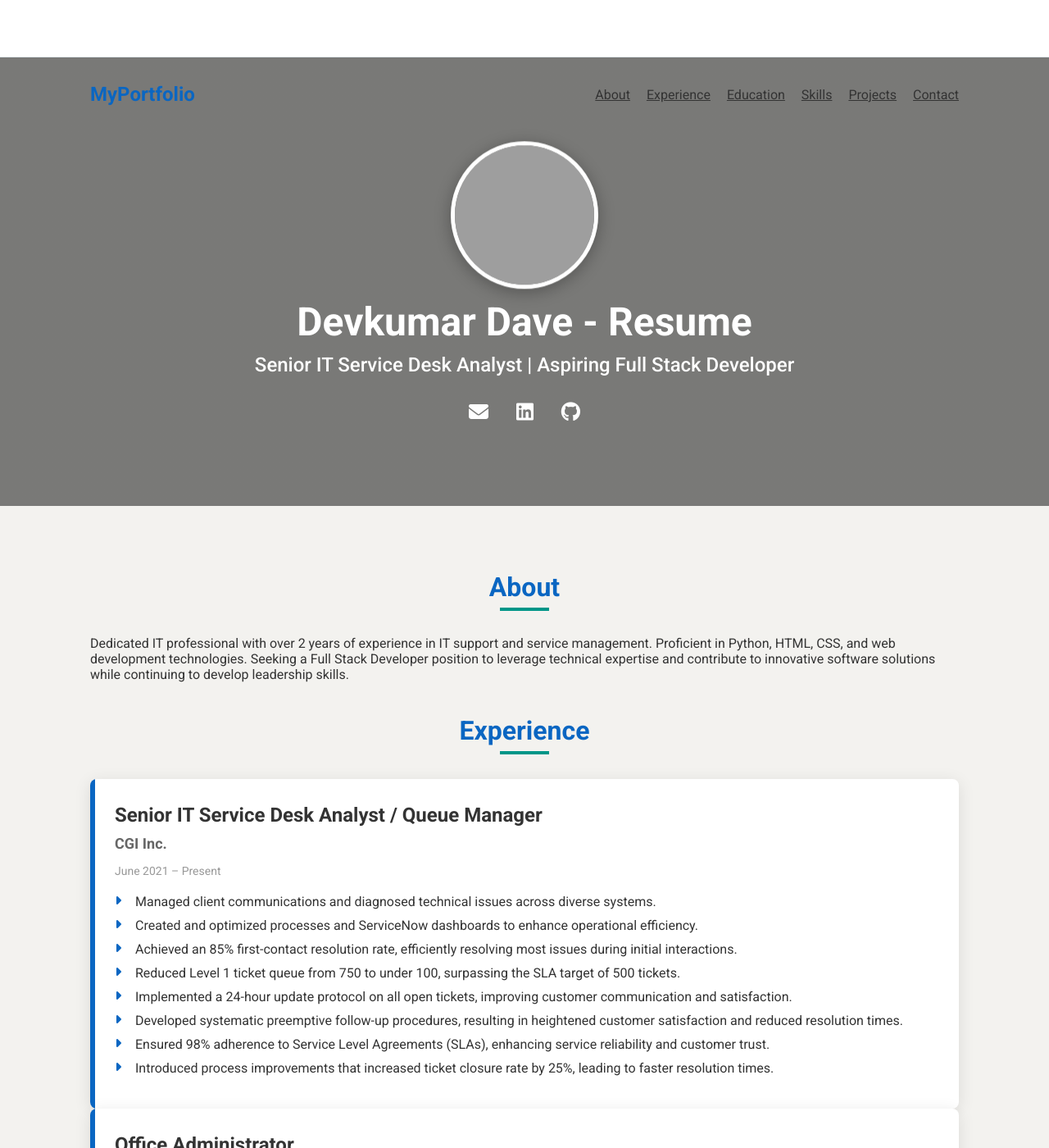
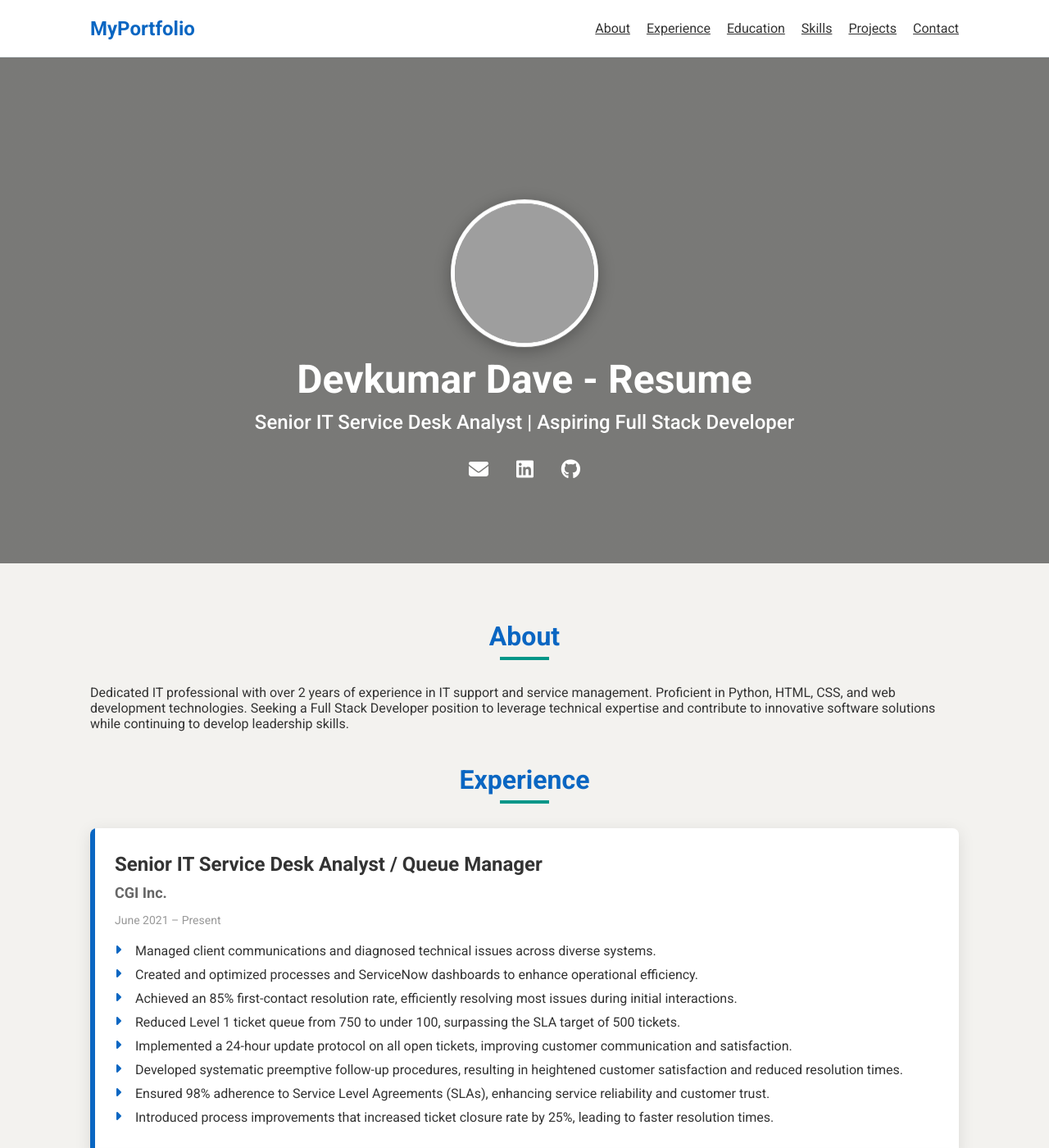
Before and after one commit to devdave666/resume, a Jekyll site: the page built from index.md, in a window 1280 px wide and 1400 px high. Shown: the whole window at 82% size. Built offline with Jekyll 4.4.1, drawn with Linux system fonts in a browser that asks for light colours; a style sheet for code colours, icons or effects is not loaded; grey boxes are pictures that could not be loaded.

Commit message:
Update styles.css

```diff
--- a/assets/css/styles.css
+++ b/assets/css/styles.css
@@ -31,27 +31,32 @@ html {
 /* Navigation Bar */
 nav {
   position: fixed;
+  top: 0;
+  left: 0;
   width: 100%;
   background-color: #fff;
   border-bottom: 1px solid #e1e9ee;
-  z-index: 1; /* Lower than the profile picture's z-index */
+  z-index: 1000; /* Ensure the nav bar stays above other elements */
   height: 70px; /* Set the exact height of the nav bar */
 }
 
+/* Navigation Bar Container */
 nav .container {
   display: flex;
   justify-content: space-between;
   align-items: center;
-  height: 70px; /* Ensure the container matches the nav bar height */
-  padding: 0 20px; /* Adjust padding as needed */
+  height: 70px; /* Match the nav bar height */
+  padding: 0 20px;
 }
 
+/* Logo */
 nav .logo {
   font-size: 24px;
   font-weight: 700;
   color: var(--primary-color);
 }
 
+/* Navigation Links */
 nav ul {
   display: flex;
   list-style: none;
@@ -65,6 +70,7 @@ nav ul li a {
   color: var(--text-color);
   font-size: 16px;
   transition: color 0.3s;
+  line-height: 70px; /* Vertically center the links */
 }
 
 nav ul li a:hover {
@@ -82,8 +88,8 @@ nav ul li a:hover {
   color: #fff;
   text-align: center;
   padding: 150px 20px 100px;
-  /* Ensure overflow is visible */
   overflow: visible;
+  margin-top: 70px; /* Add margin to push down from the fixed nav bar */
 }
 
 .profile-header h1 {
@@ -100,15 +106,15 @@ nav ul li a:hover {
 
 /* Profile Picture */
 .profile-picture {
-  position: relative; /* Establish a new positioning context */
-  z-index: 2; /* Ensure the profile picture is above the nav bar */
+  position: relative;
+  z-index: 2;
   width: 180px;
   height: 180px;
   border-radius: 50%;
   border: 5px solid #fff;
   object-fit: cover;
   margin: 0 auto;
-  margin-top: 30px; /* Provide more space above */
+  margin-top: 30px;
   box-shadow: 0 4px 20px rgba(0, 0, 0, 0.3);
   animation: float 4s ease-in-out infinite;
 }
@@ -120,7 +126,7 @@ nav ul li a:hover {
     transform: translateY(0);
   }
   50% {
-    transform: translateY(-10px); /* Reduced upward movement */
+    transform: translateY(-10px);
   }
 }
 
@@ -144,22 +150,16 @@ nav ul li a:hover {
 /* Main Content */
 .container {
   max-width: 1100px;
-  margin: 80px auto 40px;
+  margin: 0 auto 40px;
   padding: 0 20px;
-}
-
-/* Adjust Sections to Offset Fixed Navigation Bar */
-section {
-  position: relative;
-  padding-top: 70px; /* Height of the nav bar */
-  margin-top: -70px; /* Negative margin to offset the padding */
+  padding-top: 70px; /* Add padding equal to nav bar height */
 }
 
 /* Section Titles */
 .section-title {
   position: relative;
   font-size: 32px;
-  margin-top: 0; /* Remove any top margin */
+  margin-top: 0;
   margin-bottom: 40px;
   text-align: center;
   font-weight: 700;
@@ -181,6 +181,11 @@ main {
   display: grid;
   grid-template-columns: 1fr;
   gap: 40px;
+}
+
+/* Scroll Margin to Offset Fixed Navigation Bar */
+section {
+  scroll-margin-top: 70px; /* Adjust this value if needed */
 }
 
 /* Cards for Content Sections */
@@ -322,7 +327,6 @@ footer {
 @media (max-width: 768px) {
   .profile-header {
     padding: 120px 20px 80px;
-    /* Ensure overflow is visible */
     overflow: visible;
   }
 
@@ -339,7 +343,17 @@ footer {
   }
 
   .container {
-    margin: 60px auto 20px;
+    margin-top: 0;
+    padding-top: 70px; /* Ensure padding-top is consistent */
+  }
+
+  nav .logo {
+    font-size: 20px;
+  }
+
+  nav ul li a {
+    font-size: 14px;
+    line-height: 70px;
   }
 }
 
```
